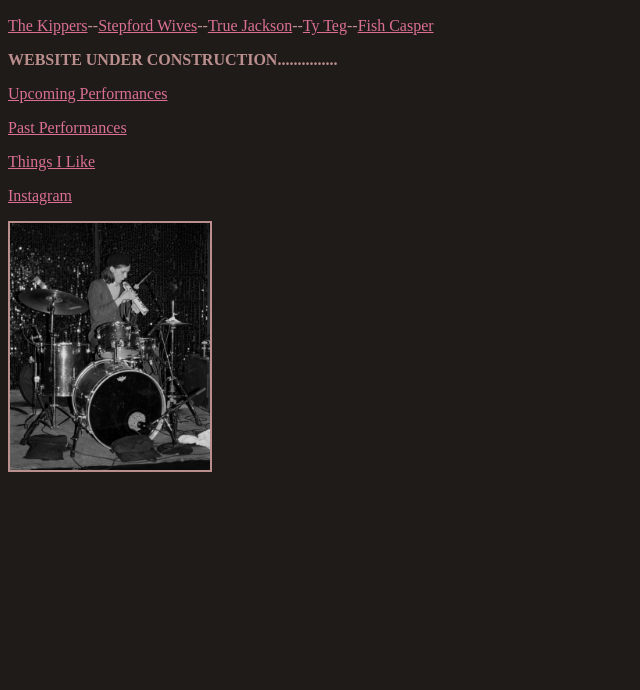
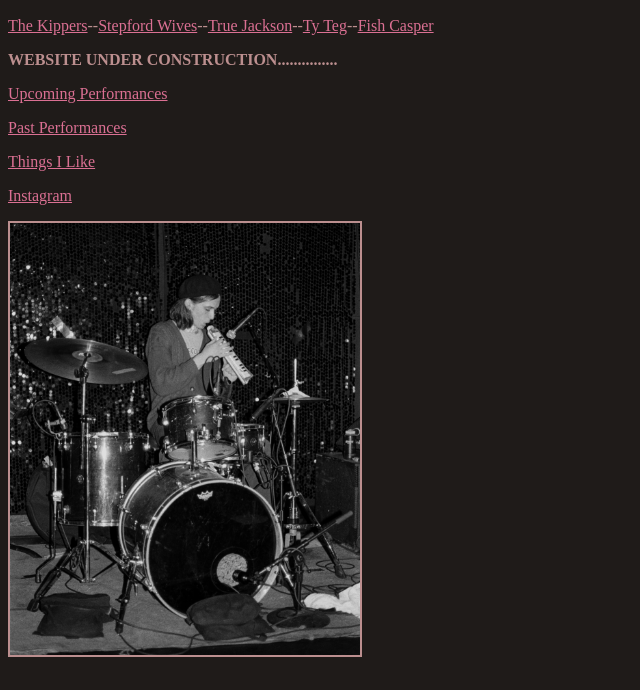
Before and after one commit to mccabeteems/mccabeteems.github.io, a plain HTML site: page index.html in a window 1280 px wide. Shown: the part 110-800 px from the top of the page, without its empty margins (0-640 px from the left). Drawn offline with Linux system fonts and the light colour scheme.

Commit message:
edit index

```diff
--- a/index.html
+++ b/index.html
@@ -35,7 +35,7 @@
 		<p><a href="pastperformances.html">Past Performances</p>
 		<p><a href="thingsilike.html">Things I Like</a></p>
 		<p><a href="https://www.instagram.com/cabeteems/">Instagram</a></p>
-		<p><img src="./images/kippers-cabe1.jpeg" alt="Cobra"/ width="200" height="auto"></p>
+		<p><img src="./images/kippers-cabe1.jpeg" alt="Cobra"/ width="350" height="auto"></p>
 
 
 		<p>
```
